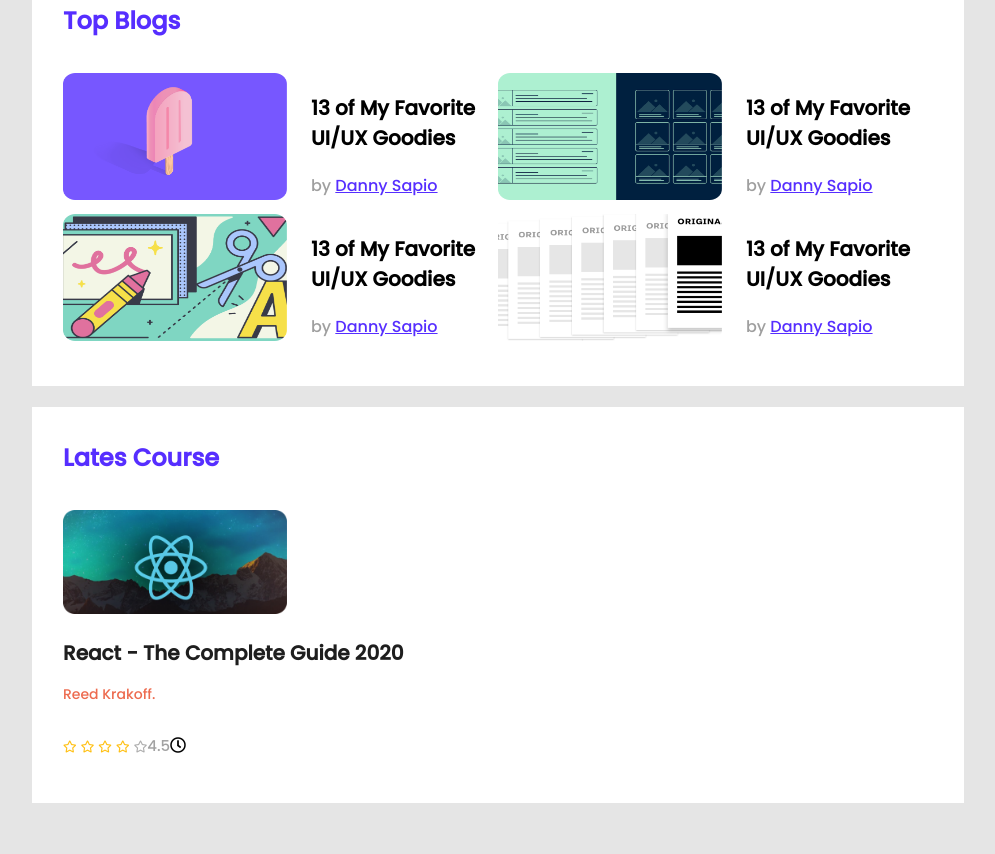
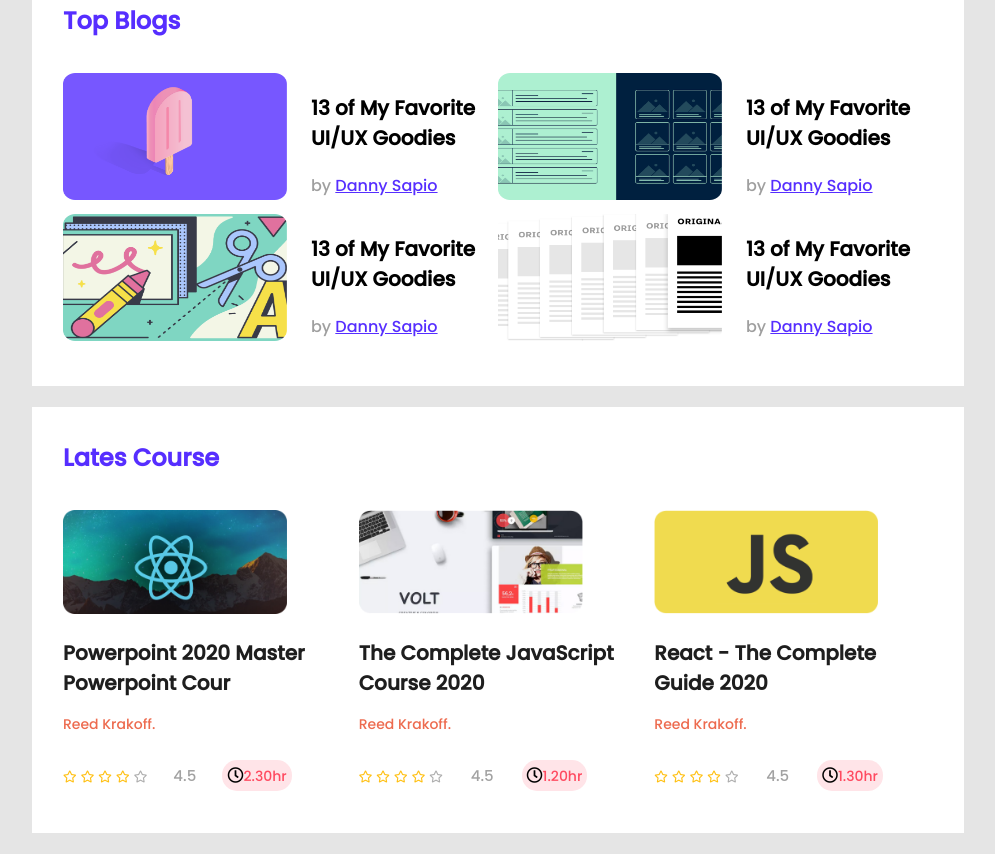
Before and after one commit to Ezazahmed16/Single-Page, a plain HTML site: page index.html in a window 1280 px wide. Shown: the part 343-1197 px from the top of the page, without its empty margins (142-1137 px from the left). Before the commit the page ends 1167 px from the top, so only its background shows below. Drawn offline with Linux system fonts and the light colour scheme.

Commit message:
responsive

```diff
--- /dev/null
+++ b/css/responsive.css
@@ -0,0 +1,53 @@
+
+  /*
+  Extra small devices (phones, 600px and down) */
+  @media only screen and (max-width: 600px)
+  {
+    .players{
+        display: contents;
+    }
+    .player{
+        flex-direction: column;
+        justify-content: center;
+        align-items: center
+    }
+    .blogs{
+        display: contents;
+    }
+    .blog{
+        flex-direction: column;
+    }
+    .top_container{
+        width: auto;
+        margin: 0;
+    }
+    .courses {
+        display: contents;
+    }
+  }
+
+/* Small devices (portrait tablets and large phones, 600px and up)
+  */
+@media only screen and (min-width: 600px) {
+
+}
+
+/* Medium devices (landscape tablets, 768px and up) */
+
+  @media only screen and (min-width: 768px) {
+
+  }
+
+/* Large devices (laptops/desktops, 992px and up)
+  */
+
+  @media only screen and (min-width: 992px) {
+
+  }
+
+/* Extra large devices (large
+  laptops and desktops,
+  1200px and up) */
+@media only screen and (min-width: 1200px) {
+
+}
--- a/index.html
+++ b/index.html
@@ -8,8 +8,11 @@
     <!-- Font Awsome -->
     <link href="https://cdnjs.cloudflare.com/ajax/libs/font-awesome/5.13.0/css/all.min.css" rel="stylesheet">
 
+    <!-- main style -->
+    <link rel="stylesheet" href="style.css">
 
-    <link rel="stylesheet" href="style.css">
+    <!-- responsive css -->
+    <link rel="stylesheet" href="css/responsive.css">
 </head>
 <body>
 
@@ -105,6 +108,50 @@
                         <img src="images/courses/course-1.png" alt="">
                     </div>
                     <div class="course_info">
+                        <h2>Powerpoint 2020 Master Powerpoint Cour</h2>
+                        <P>Reed Krakoff.</P>
+                        <div class="course_ext">
+                            <div class="rating">
+                                <i class="far fa-star star"></i>
+                                <i class="far fa-star star"></i>
+                                <i class="far fa-star star"></i>
+                                <i class="far fa-star star"></i>
+                                <i class="far fa-star empty"></i>
+                            </div>
+                            <p>4.5</p>
+                            <div class="duration">
+                                <i class="far fa-clock"></i><span>2.30hr</span>
+                            </div>
+                        </div>
+                    </div>
+                </div>
+                <div class="course">
+                    <div class="course_img">
+                        <img src="images/courses/course-2.png" alt="">
+                    </div>
+                    <div class="course_info">
+                        <h2>The Complete JavaScript Course 2020</h2>
+                        <P>Reed Krakoff.</P>
+                        <div class="course_ext">
+                            <div class="rating">
+                                <i class="far fa-star star"></i>
+                                <i class="far fa-star star"></i>
+                                <i class="far fa-star star"></i>
+                                <i class="far fa-star star"></i>
+                                <i class="far fa-star empty"></i>
+                            </div>
+                            <p>4.5</p>
+                            <div class="duration">
+                                <i class="far fa-clock"></i><span>1.20hr</span>
+                            </div>
+                        </div>
+                    </div>
+                </div>
+                <div class="course">
+                    <div class="course_img">
+                        <img src="images/courses/course-3.png" alt="">
+                    </div>
+                    <div class="course_info">
                         <h2>React - The Complete Guide 2020</h2>
                         <P>Reed Krakoff.</P>
                         <div class="course_ext">
@@ -117,7 +164,7 @@
                             </div>
                             <p>4.5</p>
                             <div class="duration">
-                                <i class="far fa-clock"></i>
+                                <i class="far fa-clock"></i><span>1.30hr</span>
                             </div>
                         </div>
                     </div>
--- a/style.css
+++ b/style.css
@@ -78,7 +78,11 @@
 }
 
 /* Latest Courses */
-
+.courses{
+    display: grid;
+    grid-template-columns: 1fr 1fr 1fr;
+   grid-gap: 17px;
+}
 .course_img img{
     width: 224px;
     height: 104px;
@@ -90,7 +94,10 @@
 .course_ext{
     display: flex;
     align-items: center;
+    justify-content: space-between;
+    margin-right: 50px;
 }
+
 .course_info P{
     color: #ED6B4F;
     font-size: 14px;
@@ -109,3 +116,12 @@
     color: #A2A2A2;
     font-size: 15px;
 }
+.duration{
+    background: #FFE4E8;
+    border-radius: 15px;
+    padding: 3px 5px;
+}
+.duration span {
+    color: #FF4A60;
+    font-size: 14px;
+}
```
